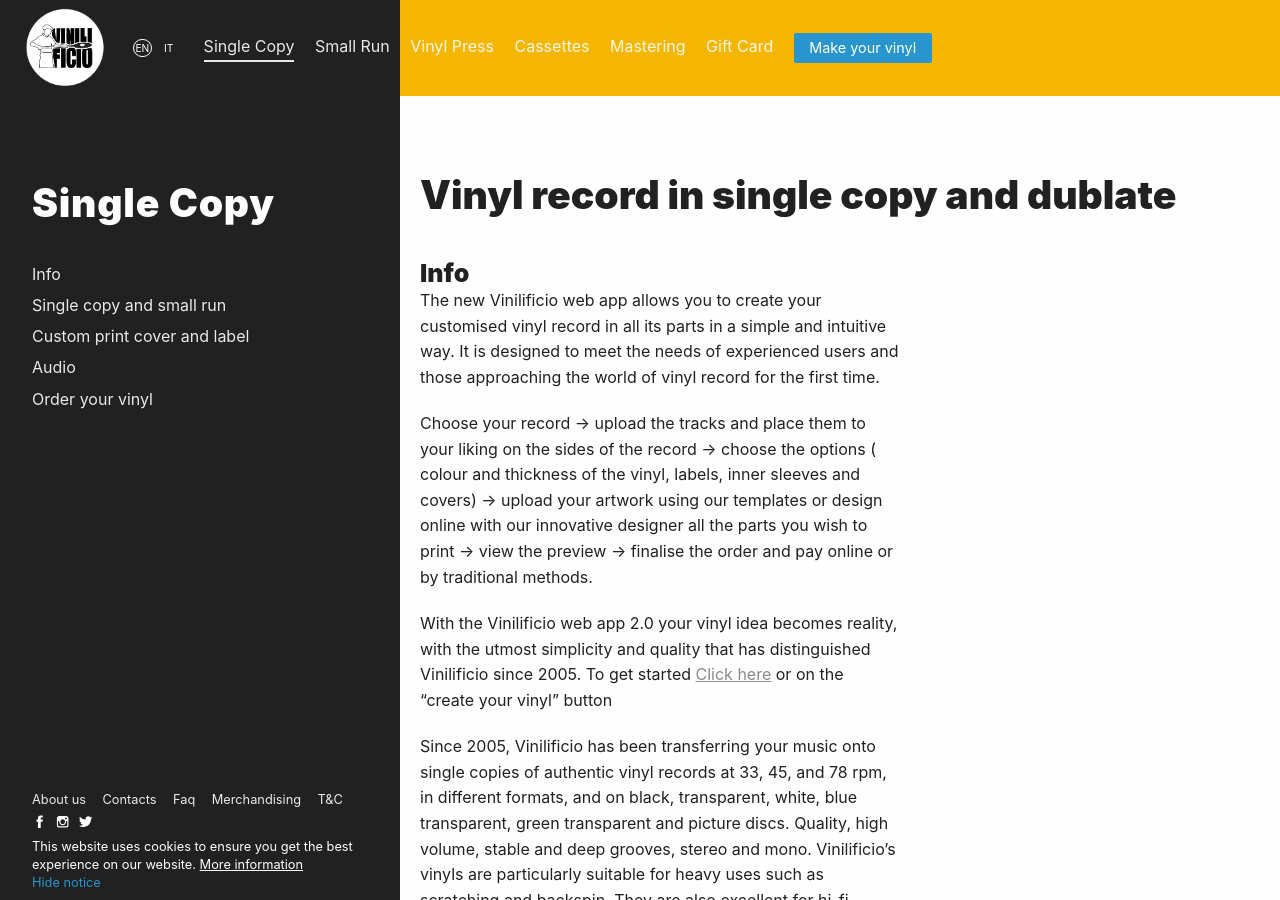
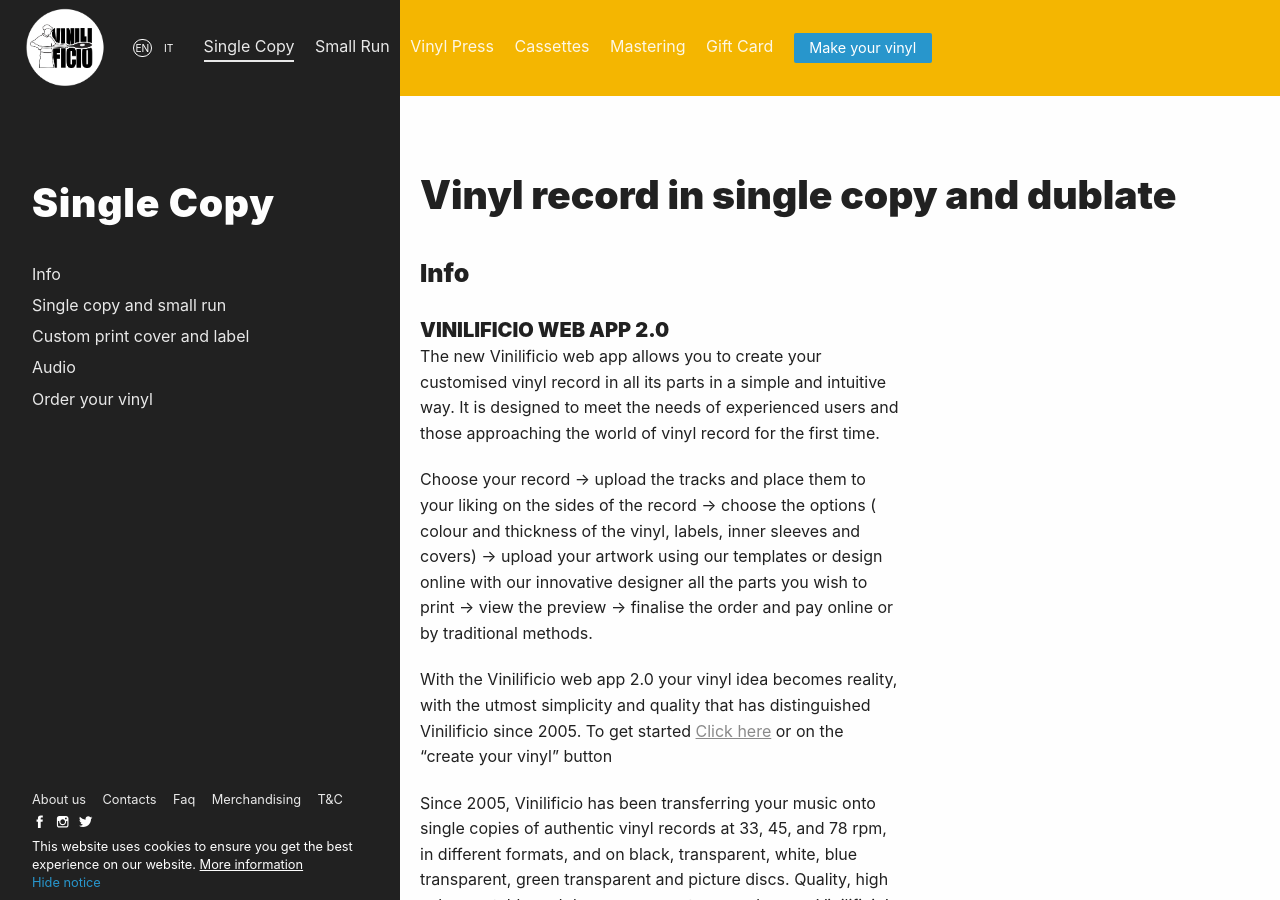
Before and after one commit to Vinilificio/vinilificio.com, a Jekyll site: the page built from en/single-copy.md, in a window 1280 px wide and 900 px high. Built offline with Jekyll 4.4.1, drawn with Linux system fonts in a browser that asks for light colours; nearby versions of some CDN libraries; comment, search, counter and statistics services are not loaded.

Commit message:
title web app 2.0

```diff
--- a/en/single-copy.md
+++ b/en/single-copy.md
@@ -21,6 +21,8 @@
 
 
 ### Info
+
+#### VINILIFICIO WEB APP 2.0
 
 The new Vinilificio web app allows you to create your customised vinyl record in all its parts in a simple and intuitive way. It is designed to meet the needs of experienced users and those approaching the world of vinyl record for the first time.
 
```
